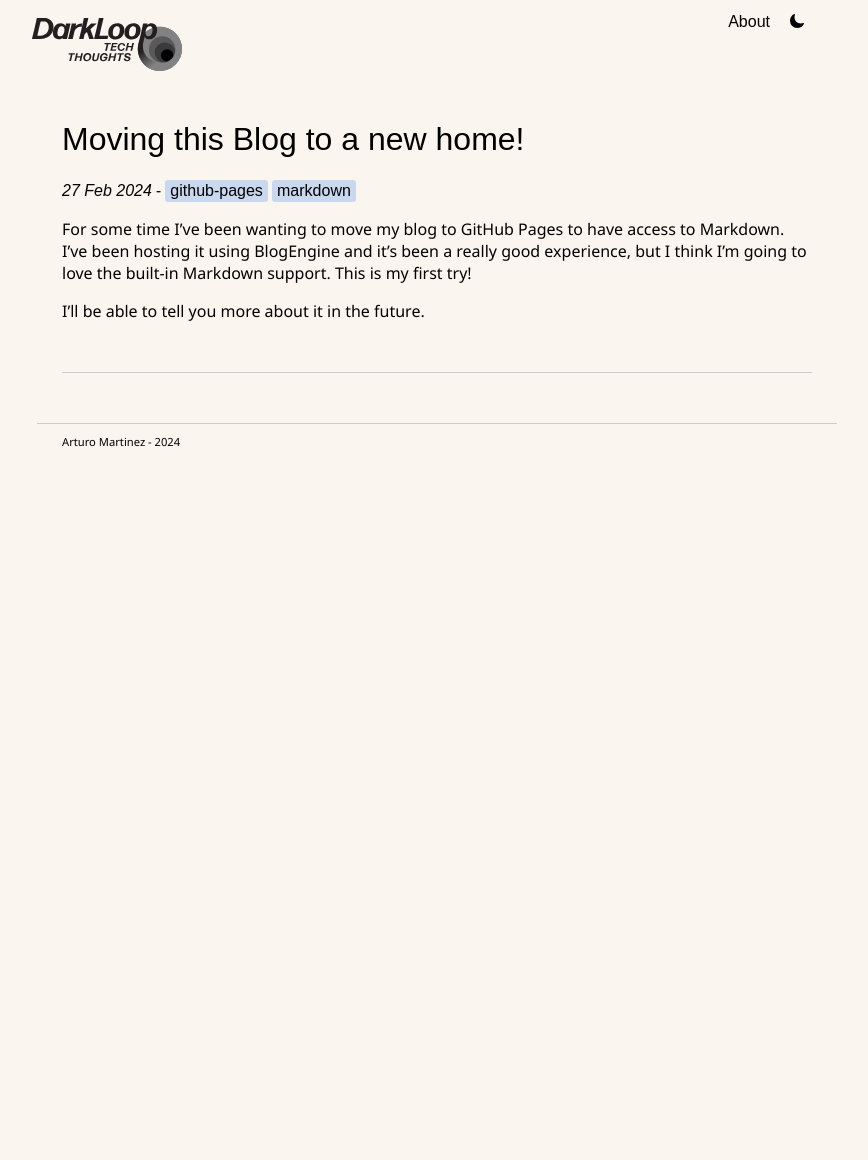
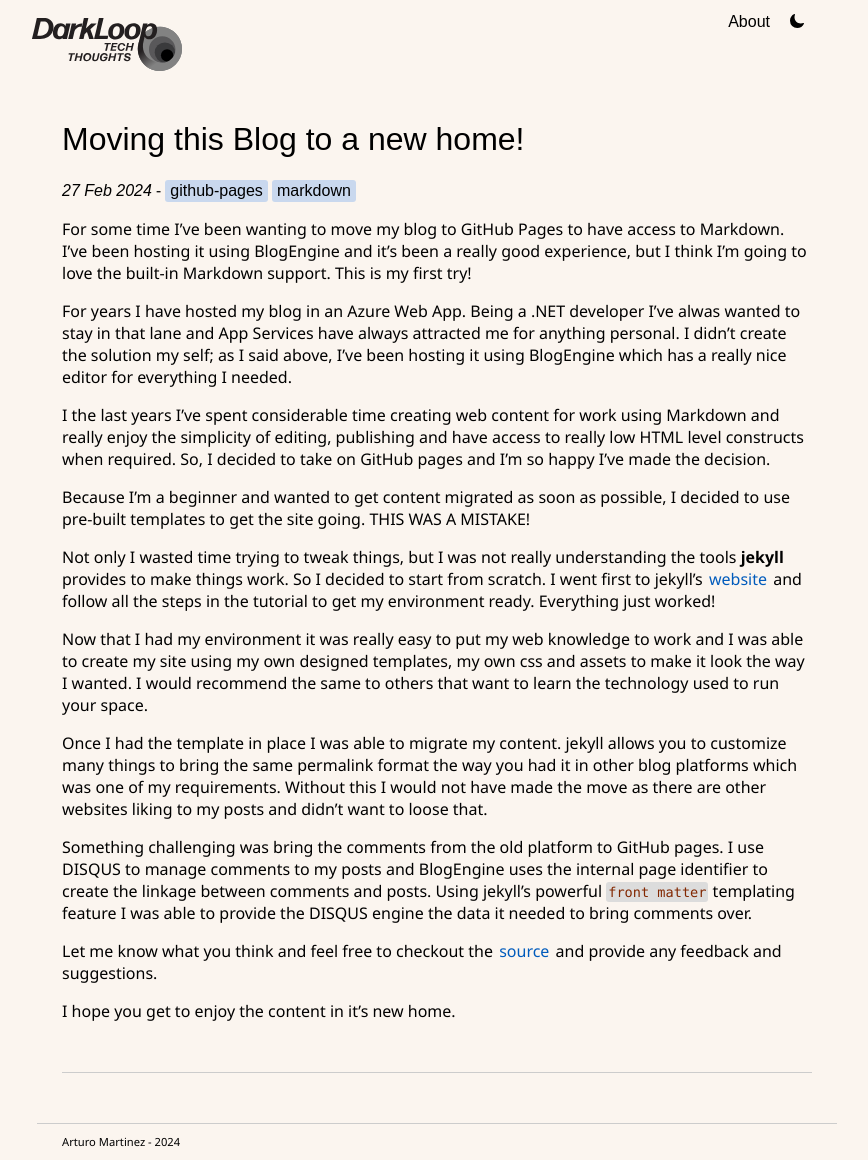
Before and after one commit to artmasa/artmasa.github.io, a Jekyll site: the page built from _posts/2024-02-27-moving-this-blog-to-a-new-home.md, in a window 1280 px wide. Shown: the whole page, without its empty margins (203-1071 px from the left). Built offline with Jekyll 4.4.1, drawn with Linux system fonts in a browser that asks for light colours; nearby versions of some CDN libraries; some web fonts are replaced; comment, search, counter and statistics services are not loaded; before the commit the page ends 900 px from its top, so only the background shows below that.

Commit message:
adding content to gh pages post

```diff
--- a/_posts/2024-02-27-moving-this-blog-to-a-new-home.md
+++ b/_posts/2024-02-27-moving-this-blog-to-a-new-home.md
@@ -10,4 +10,22 @@
 I've been hosting it using BlogEngine and it's been a really good experience, but I think I'm going to love the built-in Markdown support.
 This is my first try!
 
-I'll be able to tell you more about it in the future.
+For years I have hosted my blog in an Azure Web App. Being a .NET developer I've alwas wanted to stay in that lane and App Services have always attracted me for anything personal. I didn't create the solution my self; as I said above, I've been hosting it using BlogEngine which has a really nice editor for everything I needed.
+
+I the last years I've spent considerable time creating web content for work using Markdown and really enjoy the simplicity of editing, publishing and have access to really low HTML level constructs when required. So, I decided to take on GitHub pages and I'm so happy I've made the decision.
+
+Because I'm a beginner and wanted to get content migrated as soon as possible, I decided to use pre-built templates to get the site going.
+THIS WAS A MISTAKE!
+
+Not only I wasted time trying to tweak things, but I was not really understanding the tools **jekyll** provides to make things work. So I decided to start from scratch. I went first to jekyll's [website](https://jekyllrb.com) and follow all the steps in the tutorial to get my environment ready. Everything just worked!
+
+Now that I had my environment it was really easy to put my web knowledge to work and I was able to create my site using my own designed templates, my own css and assets to make it look the way I wanted. I would recommend the same to others that want to learn the technology used to run your space.
+
+Once I had the template in place I was able to migrate my content.
+jekyll allows you to customize many things to bring the same permalink format the way you had it in other blog platforms which was one of my requirements. Without this I would not have made the move as there are other websites liking to my posts and didn't want to loose that.
+
+Something challenging was bring the comments from the old platform to GitHub pages. I use DISQUS to manage comments to my posts and BlogEngine uses the internal page identifier to create the linkage between comments and posts. Using jekyll's powerful `front matter` templating feature I was able to provide the DISQUS engine the data it needed to bring comments over.
+
+Let me know what you think and feel free to checkout the [source](https://github.com/artmasa/asrtmasa.github.io) and provide any feedback and suggestions.
+
+I hope you get to enjoy the content in it's new home.
```
